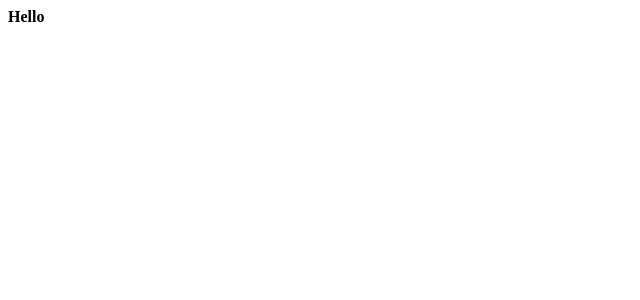
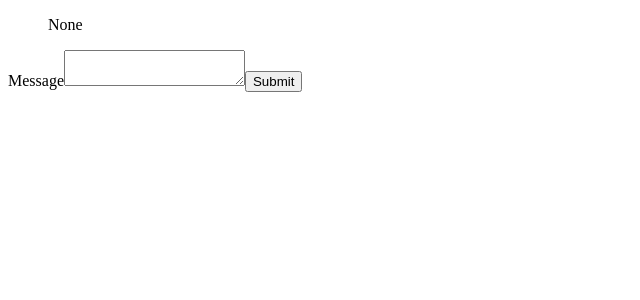
Before and after one commit to openscript/voxjs, a Preact app: page / in a window 1280 px wide. Shown: the top 300 px of the page, without its empty margins (0-640 px from the left). Built offline with nearby package versions, Linux system fonts and the light colour scheme.

Commit message:
Implement reply form

```diff
--- a/src/containers/app.tsx
+++ b/src/containers/app.tsx
@@ -1,7 +1,20 @@
 import { Component, h } from 'preact';
+import { Reply } from '../models/reply';
+import { ReplyForm } from './reply-form';
+import { ReplyList } from './reply-list';
 
 export class App extends Component<{}, {}> {
+
     public render() {
-        return <strong>Hello</strong>;
+        return (
+            <div>
+                <ReplyList />
+                <ReplyForm onSubmit={this.onReplySubmit} />
+            </div>
+        );
+    }
+
+    private onReplySubmit(reply: Reply) {
+        alert(reply.message);
     }
 }
--- /dev/null
+++ b/src/containers/reply-form.tsx
@@ -0,0 +1,44 @@
+import { Component, h } from 'preact';
+import { defaultReply, Reply } from '../models/reply';
+
+interface Props {
+    onSubmit: (reply: Reply) => void;
+}
+
+interface State {
+    reply: Reply;
+}
+
+export class ReplyForm extends Component<Props, State> {
+    public constructor(props: Props) {
+        super(props);
+
+        this.setState({reply: defaultReply});
+
+        this.onMessageChange = this.onMessageChange.bind(this);
+        this.onSubmit = this.onSubmit.bind(this);
+    }
+
+    public render() {
+        return (
+            <form onSubmit={this.onSubmit}>
+                <label>Message<textarea onChange={this.onMessageChange} /></label>
+                <input type='submit' />
+            </form>
+        );
+    }
+
+    private onMessageChange(e: Event) {
+        const target = e.target as HTMLTextAreaElement;
+
+        this.setState({
+            ...this.state,
+            reply: {message: target.value}
+        });
+    }
+
+    private onSubmit(e: Event) {
+        e.preventDefault();
+        this.props.onSubmit(this.state.reply);
+    }
+}
--- /dev/null
+++ b/src/containers/reply-list.tsx
@@ -0,0 +1,11 @@
+import { Component, h } from 'preact';
+
+export class ReplyList extends Component {
+    public render() {
+        return (
+            <ol>
+                None
+            </ol>
+        );
+    }
+}
--- /dev/null
+++ b/src/models/reply.ts
@@ -0,0 +1,7 @@
+export const defaultReply: Reply = {
+    message: ''
+};
+
+export interface Reply {
+    message: string;
+}
```
